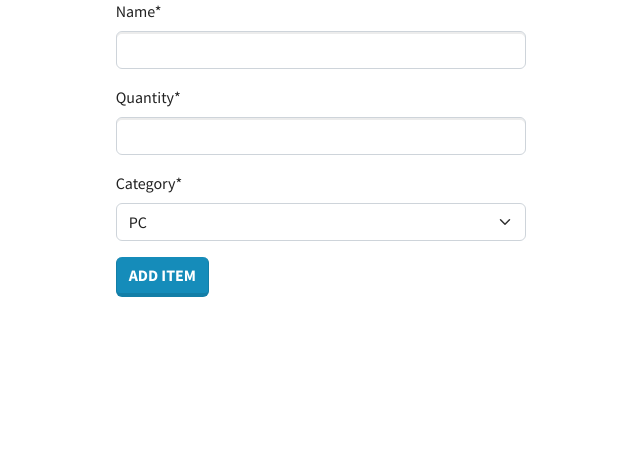
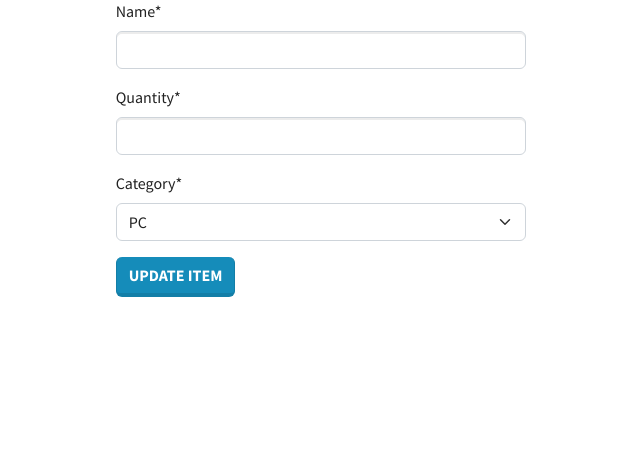
Before and after one commit to RobAnkers/Dev_ops_IT-asset-managment-assignment, a Django app: page /add-item/ in a window 1280 px wide. Shown: the part 238-695 px from the top of the page, without its empty margins (319-959 px from the left). Run offline with Django 5.2, Linux system fonts and the light colour scheme; a user stored in the database is signed in; data comes from the database, SQL or seed files in the repository; some libraries are stand-ins or nearby versions.

```diff
--- a/inventory/templates/inventory/dashboard.html
+++ b/inventory/templates/inventory/dashboard.html
@@ -26,7 +26,7 @@
 		<div class="col-md-10 col-12 mx-auto mt-5">
             <!-- Button to add a new item -->
 			<div class="d-flex justify-content-end">
-				<a href="{% url 'add-item' %}" class="btn btn-primary">Add Item to Personal Inv</a>
+				<a href="{% url 'add-item' %}" class="btn btn-primary">Add or Remove Item to Personal Inv</a>
 			</div>
             <!-- Admin view button for admin users -->
             {% if user.is_superuser %}
--- a/inventory/templates/inventory/item_form.html
+++ b/inventory/templates/inventory/item_form.html
@@ -29,7 +29,7 @@
 
 				<div class="mt-3">
                     <!-- Button to submit the form -->
-					<button class="btn btn-primary">Add Item</button>
+					<button class="btn btn-primary">Update Item</button>
 				</div>
 			</form>
 		</div>
```
Also changed, not shown: README.md.
